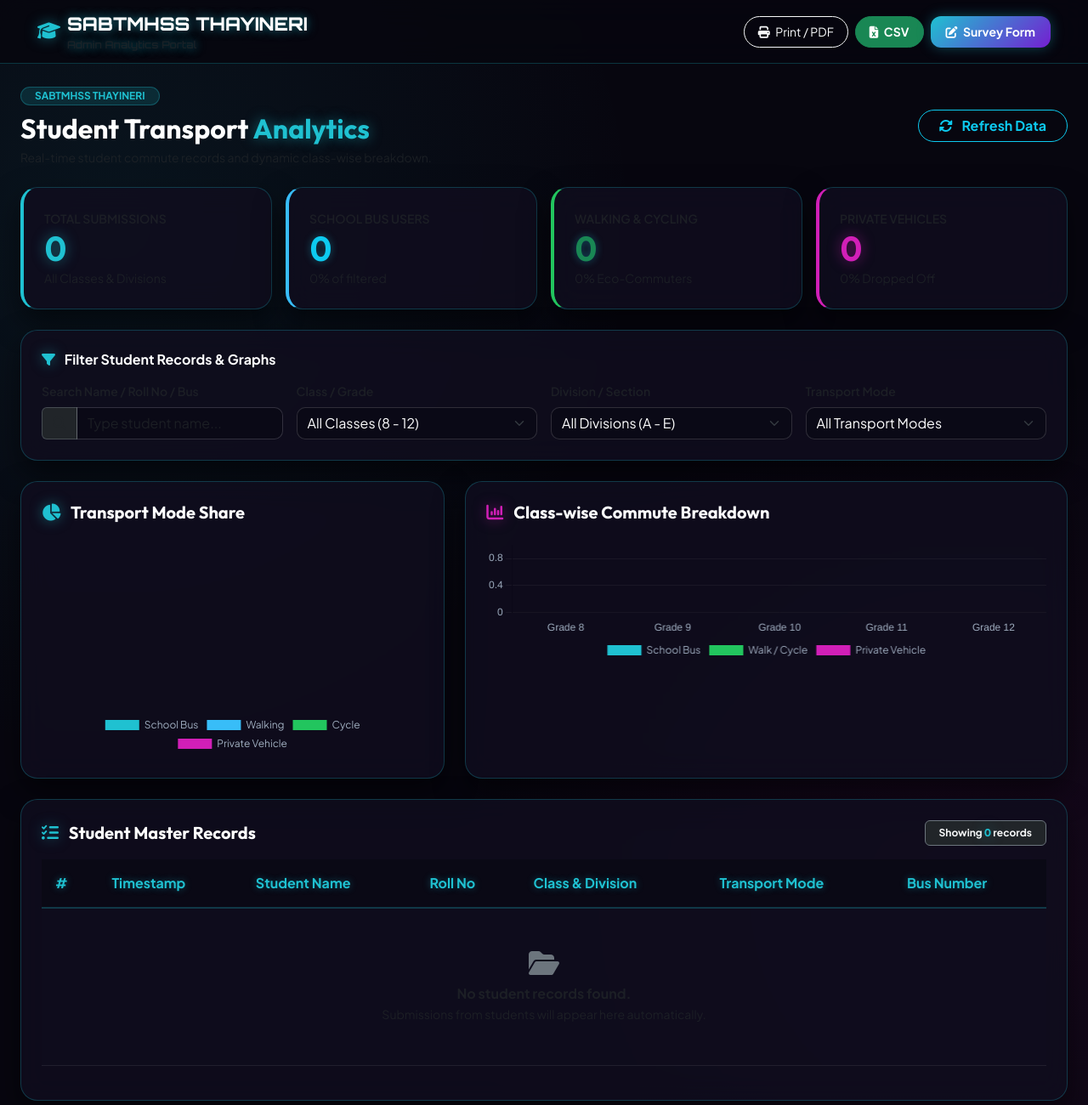
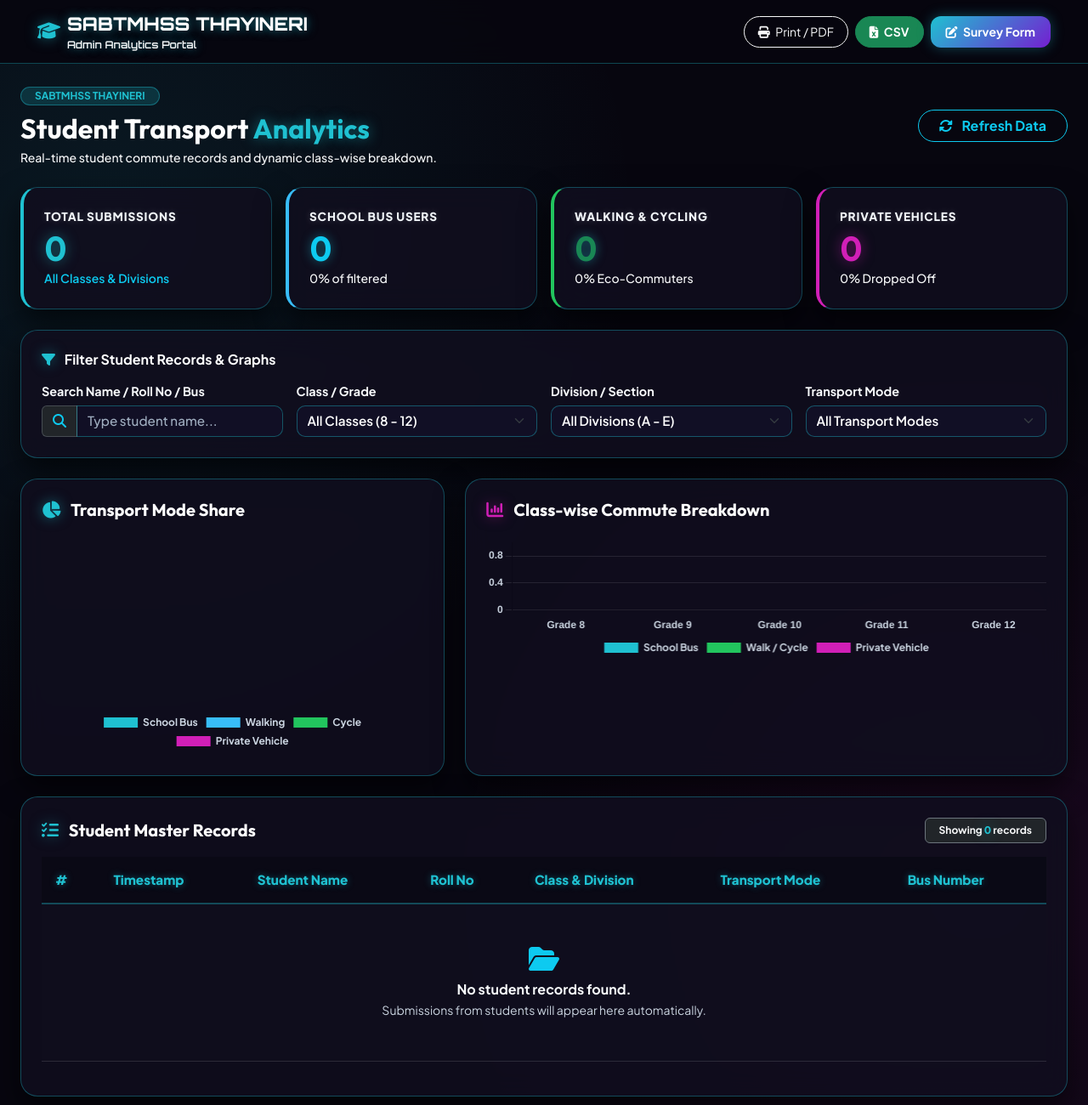
Before and after one commit to RajulaBineesh/RajulaBineesh.github.io, a plain HTML site: page admin.html in a window 1280 px wide. Shown: the whole page at 85% size. Drawn offline with nearby package versions, Linux system fonts and the light colour scheme; no server answers.

Commit message:
Fix text contrast and visibility in admin & transport pages, add animated mode of transport selection

```diff
--- a/admin.html
+++ b/admin.html
@@ -19,10 +19,10 @@
             --poster-blue: #1fc1d1;
             --poster-purple: #741fd1;
             --background-dark: #07060f;
-            --card-dark: rgba(16, 14, 30, 0.85);
-            --border-glow: rgba(31, 193, 209, 0.25);
+            --card-dark: rgba(16, 14, 30, 0.88);
+            --border-glow: rgba(31, 193, 209, 0.35);
             --text-light: #f8fafc;
-            --text-muted: #a0aec0;
+            --text-muted: #cbd5e1; /* High contrast bright light slate */
         }
 
         body {
@@ -32,8 +32,8 @@
             min-height: 100vh;
             overflow-x: hidden;
             background-image:
-                radial-gradient(circle at 10% 20%, rgba(31, 193, 209, 0.08) 0%, transparent 40%),
-                radial-gradient(circle at 90% 80%, rgba(209, 31, 183, 0.08) 0%, transparent 40%);
+                radial-gradient(circle at 10% 20%, rgba(31, 193, 209, 0.1) 0%, transparent 40%),
+                radial-gradient(circle at 90% 80%, rgba(209, 31, 183, 0.1) 0%, transparent 40%);
         }
 
         h1, h2, h3, h4, h5, .font-heading {
@@ -44,9 +44,9 @@
             font-family: 'Orbitron', sans-serif;
         }
 
-        /* Synapse Style Navigation Bar */
+        /* Navigation Bar */
         .top-nav {
-            background: rgba(7, 6, 15, 0.85);
+            background: rgba(7, 6, 15, 0.9);
             backdrop-filter: blur(16px);
             -webkit-backdrop-filter: blur(16px);
             border-bottom: 1px solid var(--border-glow);
@@ -86,7 +86,7 @@
             border: 1px solid var(--border-glow);
             border-radius: 20px;
             padding: 1.5rem;
-            box-shadow: 0 15px 35px rgba(0, 0, 0, 0.5);
+            box-shadow: 0 15px 35px rgba(0, 0, 0, 0.6);
             transition: transform 0.3s ease, box-shadow 0.3s ease;
         }
 
@@ -95,7 +95,18 @@
         }
         .stat-card:hover {
             transform: translateY(-5px);
-            box-shadow: 0 0 25px rgba(31, 193, 209, 0.2);
+            box-shadow: 0 0 25px rgba(31, 193, 209, 0.3);
+        }
+
+        .stat-card-title {
+            color: #f1f5f9;
+            font-size: 0.85rem;
+            font-weight: 800;
+            letter-spacing: 0.8px;
+            text-transform: uppercase;
+            display: block;
+            margin-bottom: 0.25rem;
+            text-shadow: 0 0 8px rgba(255, 255, 255, 0.2);
         }
 
         .stat-number {
@@ -103,7 +114,7 @@
             font-weight: 800;
             line-height: 1.2;
             color: #ffffff;
-            text-shadow: 0 0 10px rgba(31, 193, 209, 0.4);
+            text-shadow: 0 0 12px rgba(31, 193, 209, 0.5);
         }
 
         /* Table Styling */
@@ -111,35 +122,54 @@
             color: var(--text-light);
         }
         .table-custom th {
-            background-color: rgba(10, 9, 22, 0.9);
+            background-color: rgba(10, 9, 22, 0.95);
             color: var(--poster-blue);
             border-bottom: 2px solid var(--border-glow);
-            font-weight: 700;
+            font-weight: 800;
             padding: 1rem;
+            font-size: 0.95rem;
             text-shadow: 0 0 8px rgba(31, 193, 209, 0.4);
         }
         .table-custom td {
-            background-color: rgba(16, 14, 30, 0.4);
-            border-bottom: 1px solid rgba(255, 255, 255, 0.08);
+            background-color: rgba(16, 14, 30, 0.5);
+            border-bottom: 1px solid rgba(255, 255, 255, 0.12);
             padding: 0.85rem 1rem;
             vertical-align: middle;
+            color: #f8fafc;
+        }
+
+        /* High Visibility Form Controls */
+        .form-label {
+            color: #f8fafc !important;
+            font-weight: 700 !important;
+            font-size: 0.9rem;
+            margin-bottom: 0.3rem;
         }
 
         .form-control, .form-select {
-            background-color: rgba(10, 9, 22, 0.8) !important;
-            border: 1px solid rgba(255, 255, 255, 0.15);
+            background-color: rgba(18, 16, 38, 0.95) !important;
+            border: 1.5px solid rgba(31, 193, 209, 0.4) !important;
             color: #ffffff !important;
             border-radius: 10px;
+            font-weight: 600;
+            font-size: 0.95rem;
+        }
+
+        .form-control::placeholder {
+            color: #a0aec0 !important;
+            opacity: 1 !important;
+            font-weight: 500;
         }
 
         .form-control:focus, .form-select:focus {
-            border-color: var(--poster-blue);
-            box-shadow: 0 0 12px rgba(31, 193, 209, 0.3);
+            border-color: var(--poster-blue) !important;
+            box-shadow: 0 0 15px rgba(31, 193, 209, 0.4) !important;
+            background-color: rgba(24, 20, 50, 1) !important;
         }
 
         .form-select option {
-            background-color: #0c0a1a;
-            color: #ffffff;
+            background-color: #0c0a1a !important;
+            color: #ffffff !important;
         }
 
         .text-glow-blue {
@@ -152,7 +182,7 @@
             text-shadow: 0 0 15px rgba(209, 31, 183, 0.5);
         }
 
-        /* Print Specific Optimization CSS */
+        /* Print Optimization */
         @media print {
             body {
                 background-color: #ffffff !important;
@@ -206,7 +236,7 @@
                 <i class="fa-solid fa-graduation-cap text-glow-blue"></i>
                 <div>
                     <span class="d-block leading-none">SABTMHSS THAYINERI</span>
-                    <small class="text-muted fw-normal d-none d-sm-block fs-7" style="font-size: 0.75rem;">Admin Analytics Portal</small>
+                    <small class="text-light fw-semibold d-none d-sm-block fs-7" style="font-size: 0.75rem; color: #cbd5e1;">Admin Analytics Portal</small>
                 </div>
             </a>
             <div class="d-flex gap-2">
@@ -229,9 +259,9 @@
         <!-- Header Title -->
         <div class="d-flex flex-wrap justify-content-between align-items-center mb-4 no-print gap-3">
             <div>
-                <span class="badge rounded-pill px-3 py-1 fw-bold mb-2" style="background: rgba(31, 193, 209, 0.15); border: 1px solid rgba(31, 193, 209, 0.3); color: var(--poster-blue);">SABTMHSS THAYINERI</span>
+                <span class="badge rounded-pill px-3 py-1 fw-bold mb-2" style="background: rgba(31, 193, 209, 0.18); border: 1px solid rgba(31, 193, 209, 0.4); color: var(--poster-blue);">SABTMHSS THAYINERI</span>
                 <h2 class="fw-bold text-white mb-1">Student Transport <span class="text-glow-blue">Analytics</span></h2>
-                <p class="text-muted mb-0 small">Real-time student commute records and dynamic class-wise breakdown.</p>
+                <p class="text-light mb-0 small fw-medium" style="color: #cbd5e1;">Real-time student commute records and dynamic class-wise breakdown.</p>
             </div>
             <div>
                 <button onclick="fetchLiveData()" id="refreshBtn" class="btn btn-outline-info rounded-pill px-4 fw-bold">
@@ -244,30 +274,30 @@
         <div class="row g-2 g-md-3 mb-4">
             <div class="col-6 col-md-3">
                 <div class="synapse-card stat-card" style="border-left-color: var(--poster-blue);">
-                    <span class="text-muted small fw-semibold text-uppercase">TOTAL SUBMISSIONS</span>
+                    <span class="stat-card-title">TOTAL SUBMISSIONS</span>
                     <div class="stat-number text-glow-blue" id="stat-total">0</div>
-                    <small class="text-muted" id="filter-label">All Classes & Divisions</small>
+                    <small class="text-info fw-semibold" id="filter-label">All Classes & Divisions</small>
                 </div>
             </div>
             <div class="col-6 col-md-3">
                 <div class="synapse-card stat-card" style="border-left-color: #38bdf8;">
-                    <span class="text-muted small fw-semibold text-uppercase">SCHOOL BUS USERS</span>
+                    <span class="stat-card-title">SCHOOL BUS USERS</span>
                     <div class="stat-number text-info" id="stat-bus">0</div>
-                    <small class="text-muted" id="stat-bus-pct">0% of filtered</small>
+                    <small class="text-light fw-medium" style="color: #cbd5e1;" id="stat-bus-pct">0% of filtered</small>
                 </div>
             </div>
             <div class="col-6 col-md-3">
                 <div class="synapse-card stat-card" style="border-left-color: #22c55e;">
-                    <span class="text-muted small fw-semibold text-uppercase">WALKING & CYCLING</span>
+                    <span class="stat-card-title">WALKING & CYCLING</span>
                     <div class="stat-number text-success" id="stat-walk">0</div>
-                    <small class="text-muted" id="stat-eco-pct">0% Eco-Commuters</small>
+                    <small class="text-light fw-medium" style="color: #cbd5e1;" id="stat-eco-pct">0% Eco-Commuters</small>
                 </div>
             </div>
             <div class="col-6 col-md-3">
                 <div class="synapse-card stat-card" style="border-left-color: var(--poster-pink);">
-                    <span class="text-muted small fw-semibold text-uppercase">PRIVATE VEHICLES</span>
+                    <span class="stat-card-title">PRIVATE VEHICLES</span>
                     <div class="stat-number text-glow-pink" id="stat-private">0</div>
-                    <small class="text-muted" id="stat-pvt-pct">0% Dropped Off</small>
+                    <small class="text-light fw-medium" style="color: #cbd5e1;" id="stat-pvt-pct">0% Dropped Off</small>
                 </div>
             </div>
         </div>
@@ -278,16 +308,16 @@
             <div class="row g-2 g-md-3">
                 <!-- Search Input -->
                 <div class="col-12 col-md-3">
-                    <label class="form-label text-muted small fw-semibold">Search Name / Roll No / Bus</label>
+                    <label class="form-label">Search Name / Roll No / Bus</label>
                     <div class="input-group">
-                        <span class="input-group-text bg-dark border-secondary border-opacity-50 text-muted"><i class="fa-solid fa-magnifying-glass"></i></span>
+                        <span class="input-group-text bg-dark border-secondary border-opacity-50 text-info"><i class="fa-solid fa-magnifying-glass"></i></span>
                         <input type="text" id="searchInput" class="form-control" placeholder="Type student name..." onkeyup="applyFilters()">
                     </div>
                 </div>
 
                 <!-- Class Filter -->
                 <div class="col-6 col-md-3">
-                    <label class="form-label text-muted small fw-semibold">Class / Grade</label>
+                    <label class="form-label">Class / Grade</label>
                     <select id="classFilter" class="form-select" onchange="applyFilters()">
                         <option value="">All Classes (8 - 12)</option>
                         <option value="Grade 8">Grade 8</option>
@@ -300,7 +330,7 @@
 
                 <!-- Division Filter -->
                 <div class="col-6 col-md-3">
-                    <label class="form-label text-muted small fw-semibold">Division / Section</label>
+                    <label class="form-label">Division / Section</label>
                     <select id="divisionFilter" class="form-select" onchange="applyFilters()">
                         <option value="">All Divisions (A - E)</option>
                         <option value="A">Division A</option>
@@ -313,7 +343,7 @@
 
                 <!-- Transport Mode Filter -->
                 <div class="col-12 col-md-3">
-                    <label class="form-label text-muted small fw-semibold">Transport Mode</label>
+                    <label class="form-label">Transport Mode</label>
                     <select id="modeFilter" class="form-select" onchange="applyFilters()">
                         <option value="">All Transport Modes</option>
                         <option value="School Bus">School Bus</option>
@@ -367,7 +397,7 @@
                     </thead>
                     <tbody id="studentTableBody">
                         <tr>
-                            <td colspan="7" class="text-center text-muted py-5">
+                            <td colspan="7" class="text-center text-light py-5">
                                 <i class="fa-solid fa-spinner fa-spin me-2 fs-4 text-glow-blue"></i> Fetching live records from SABTMHSS Google Sheet...
                             </td>
                         </tr>
@@ -471,10 +501,10 @@
             if (data.length === 0) {
                 tbody.innerHTML = `
                     <tr>
-                        <td colspan="7" class="text-center text-muted py-5">
-                            <i class="fa-solid fa-folder-open fs-2 mb-2 d-block text-secondary"></i>
-                            <strong>No student records found.</strong><br>
-                            <small class="text-muted">Submissions from students will appear here automatically.</small>
+                        <td colspan="7" class="text-center text-light py-5">
+                            <i class="fa-solid fa-folder-open fs-2 mb-2 d-block text-info"></i>
+                            <strong style="color: #f8fafc;">No student records found.</strong><br>
+                            <small style="color: #cbd5e1;">Submissions from students will appear here automatically.</small>
                         </td>
                     </tr>`;
                 return;
@@ -489,13 +519,13 @@
 
                 tbody.innerHTML += `
                     <tr>
-                        <td class="text-muted fw-bold">${index + 1}</td>
-                        <td class="small text-muted">${row.timestamp || '-'}</td>
+                        <td class="text-light fw-bold">${index + 1}</td>
+                        <td class="small" style="color: #cbd5e1;">${row.timestamp || '-'}</td>
                         <td class="fw-bold text-white">${row.studentName || '-'}</td>
                         <td class="font-monospace text-glow-blue fw-bold">${row.rollNo || '-'}</td>
-                        <td><span class="badge bg-dark border border-secondary">${row.classGrade || '-'} - Div ${row.division || '-'}</span></td>
-                        <td><span class="badge ${badgeClass} px-3 py-2">${row.transportMode || '-'}</span></td>
-                        <td class="fw-semibold">${row.busNumber && row.busNumber !== 'N/A' ? '<i class="fa-solid fa-bus text-glow-blue me-1"></i>' + row.busNumber : '<span class="text-muted">-</span>'}</td>
+                        <td><span class="badge bg-dark border border-secondary text-light">${row.classGrade || '-'} - Div ${row.division || '-'}</span></td>
+                        <td><span class="badge ${badgeClass} px-3 py-2 fw-semibold">${row.transportMode || '-'}</span></td>
+                        <td class="fw-semibold">${row.busNumber && row.busNumber !== 'N/A' ? '<i class="fa-solid fa-bus text-glow-blue me-1"></i>' + row.busNumber : '<span style="color: #94a3b8;">-</span>'}</td>
                     </tr>
                 `;
             });
@@ -536,7 +566,7 @@
                     responsive: true,
                     maintainAspectRatio: false,
                     plugins: {
-                        legend: { position: 'bottom', labels: { color: '#a0aec0', font: { family: 'Plus Jakarta Sans' } } }
+                        legend: { position: 'bottom', labels: { color: '#cbd5e1', font: { family: 'Plus Jakarta Sans', weight: 'bold' } } }
                     }
                 }
             });
@@ -556,11 +586,11 @@
                     responsive: true,
                     maintainAspectRatio: false,
                     scales: {
-                        x: { ticks: { color: '#a0aec0' }, grid: { display: false } },
-                        y: { ticks: { color: '#a0aec0' }, grid: { color: 'rgba(255,255,255,0.05)' } }
+                        x: { ticks: { color: '#cbd5e1', font: { weight: 'bold' } }, grid: { display: false } },
+                        y: { ticks: { color: '#cbd5e1', font: { weight: 'bold' } }, grid: { color: 'rgba(255,255,255,0.1)' } }
                     },
                     plugins: {
-                        legend: { position: 'bottom', labels: { color: '#a0aec0', font: { family: 'Plus Jakarta Sans' } } }
+                        legend: { position: 'bottom', labels: { color: '#cbd5e1', font: { family: 'Plus Jakarta Sans', weight: 'bold' } } }
                     }
                 }
             });
```
Also changed, not shown: transport.html (+102 -50 lines).
